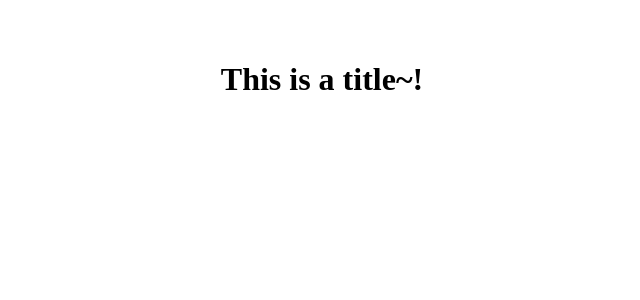
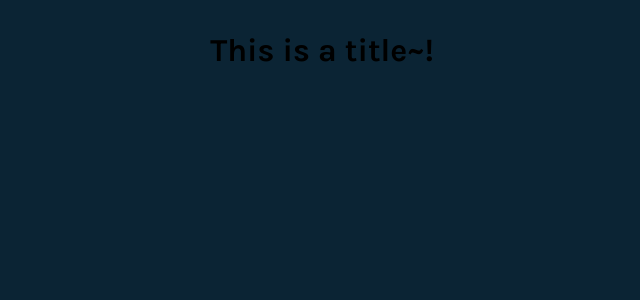
Before and after one commit to MadHapps/Module-10---Tenzies, a React (Vite) app: page / in a window 1280 px wide. Shown: the top 300 px of the page, without its empty margins (318-958 px from the left). Built offline with nearby package versions, Linux system fonts and the light colour scheme.

Commit message:
Imported fonts

```diff
--- a/index.html
+++ b/index.html
@@ -1,10 +1,14 @@
-<!doctype html>
+<!DOCTYPE html>
 <html lang="en">
   <head>
     <meta charset="UTF-8" />
     <meta name="viewport" content="width=device-width, initial-scale=1.0" />
+    <link rel="preconnect" href="https://fonts.googleapis.com">
+    <link rel="preconnect" href="https://fonts.gstatic.com" crossorigin>
+    <link href="https://fonts.googleapis.com/css2?family=Inter:wght@100..900&family=Karla:ital,wght@0,200..800;1,200..800&display=swap" rel="stylesheet">
     <title>Vite + React</title>
   </head>
+
   <body>
     <div id="root"></div>
     <script type="module" src="/src/main.jsx"></script>
--- a/src/index.css
+++ b/src/index.css
@@ -0,0 +1,10 @@
+* {
+    box-sizing: border-box;
+    margin: 0;
+    padding: 0;
+}
+
+body {
+    font-family: 'Karla', sans-serif;
+    background-color: #0B2434;
+}
```
